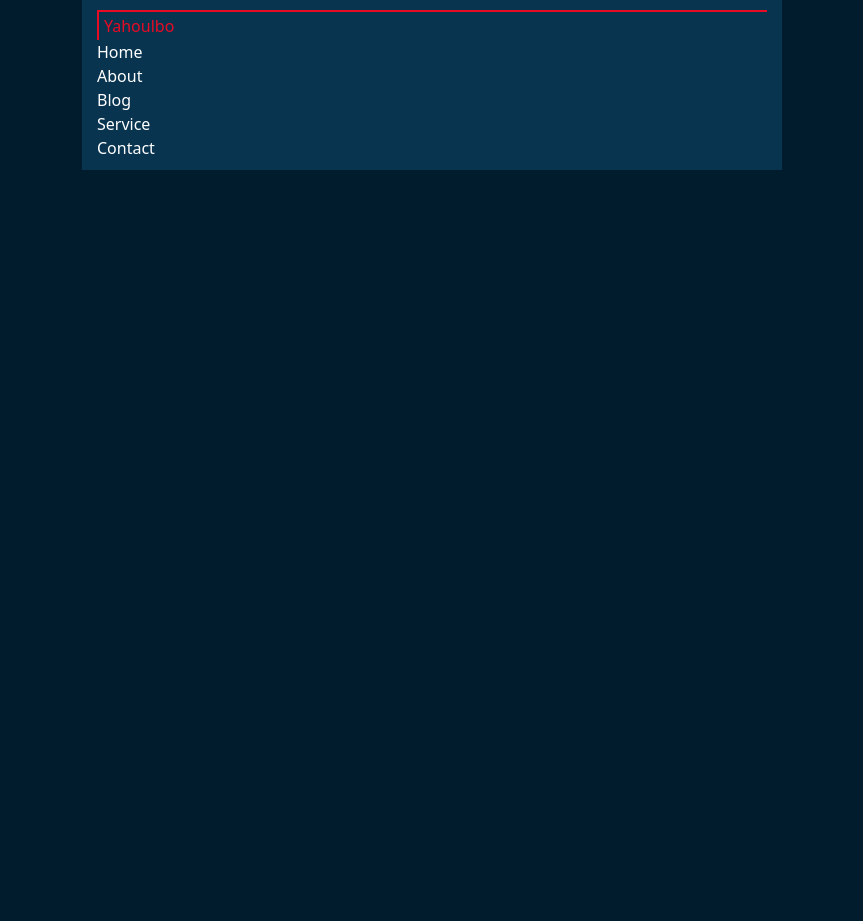
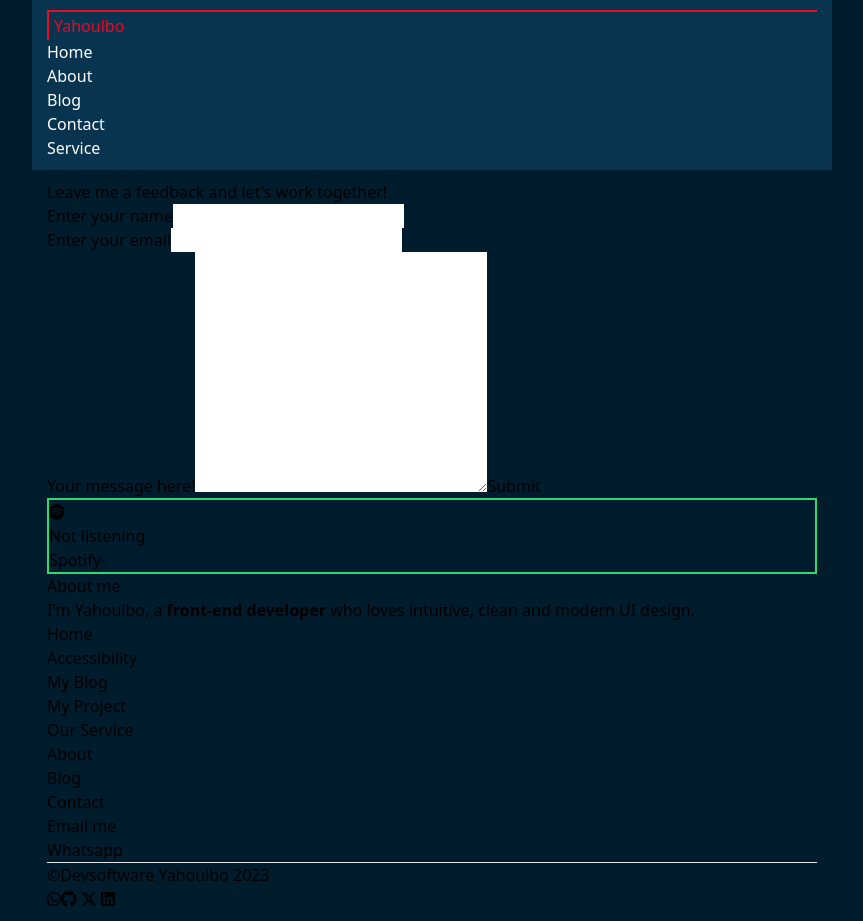
Before and after one commit to Kal1be/yahoulbo-portfolio, a React (Vite) app: page /yahoulbo-porfolio/contact in a window 1280 px wide. Shown: the whole page, without its empty margins (208-1071 px from the left). Before the commit the page ends 800 px from the top, so only its background shows below. Built offline with nearby package versions, Linux system fonts and the light colour scheme; a web font is replaced by a local one.

Commit message:
commit for updating some route

```diff
--- a/src/App.jsx
+++ b/src/App.jsx
@@ -1,9 +1,14 @@
 // import Test from './Test';
 import Home from './Home';
+import About from './about/About';
 import './app.scss'
 import Navbar from './navbar/Navbar';
 import {useState,useEffect} from "react"
 import { BrowserRouter,Routes,Route } from 'react-router-dom';
+import Footer from './footer/Footer';
+import Contact from './contact/Contact';
+import Blog from './blog/Blog';
+import Service from './service/Service';
 
 const App = () => {
   const [isloaded,setIsloaded]=useState(false);
@@ -26,8 +31,11 @@ const App = () => {
       <Navbar/>
    <Routes>
   <Route path='/yahoulbo-portfolio/' base element={<Home/>}/>
+  <Route path='/yahoulbo-portfolio/about' element={<About/>}/>
+  <Route path='/yahoulbo-porfolio/contact' element={<Contact/>}/>
+  <Route path='/yahoulbo-porfolio/blog' element={<Blog/>}/>
+  <Route path='/yahoulbo-porfolio/service' element={<Service/>}/>
    </Routes>
-
    </BrowserRouter>
   )
 };
--- a/src/Home.jsx
+++ b/src/Home.jsx
@@ -15,8 +15,8 @@ function Home() {
     <Body1/>
   </div>
   <Build/>
+  <Scroll/>
   <Footer/>
-  <Scroll/>
    </div>
     </div>
   )
--- /dev/null
+++ b/src/about/About.tsx
@@ -0,0 +1,28 @@
+import React from 'react'
+import Footer from '../footer/Footer'
+
+function About() {
+  return (
+    <div className='wrap mt-24 text-white'>
+        <h2 className='md:text-2xl font-extrabold my-2 opacity-55 text-xl '>About my-Self
+        </h2>
+        <div className='my-2 text-xl'>
+            <p>Hello my name is <span className='text-[#e80b24]'>Yahoulbo Felix</span>,i'm a software developer,student,self motivator,programmer.</p>
+            <br />
+            <p>As i say,i'm a hard-worker and my ability to learn fast help me alot for entirely my life.</p>
+        </div>
+        <div className='text-xl my-4'>
+            <h3 className='text-xl font-bold opacity-75 text-[#e80b24]'>Some of my project</h3>
+            <p>As a developper,i'm working right now in Telesoftas Company and the way this company going
+                 excite me to bring the skills and expertise i have gained to put to the way!</p>
+        </div>
+        <h3 className='text-2xl opacity-75 mt-4 mb-3'>Download my CV here!</h3>
+        <button className='bg-[#0e4465a0] border rounded-xl py-2 px-3 my-2'>Download CV</button>
+    <div className='mt-4'>
+    <Footer/>
+    </div>
+    </div>
+  )
+}
+
+export default About
--- /dev/null
+++ b/src/blog/Blog.tsx
@@ -0,0 +1,11 @@
+import React from 'react'
+
+function Blog() {
+  return (
+    <div className='wrap mt-24'>
+        <h3>kalibe felix some blog and so awesome blog for programing</h3>
+    </div>
+  )
+}
+
+export default Blog
--- a/src/component/Body.jsx
+++ b/src/component/Body.jsx
@@ -10,7 +10,7 @@ whileInView={{opacity:1,y:0}}>
     <h2 className="font-bold text-3xl text-white my-1">Yahoulbo</h2>
     <p className="text-xl font-medium text-gray-500">Solo developper kinda student</p>
     <p className="lg:pe-12 text-gray-500 text-xl my-3 font-medium">Learning about web and trying to help out other devs in the process.
-     I love open source and writing about tech occasionally.
+     I love open source and writing about tech is one of my best passion.
 </p>
 </motion.div>
   <div>
--- /dev/null
+++ b/src/contact/Contact.tsx
@@ -0,0 +1,35 @@
+import React from 'react'
+import Footer from '../footer/Footer'
+
+function Contact() {
+    const handleSubmit=()=>{
+
+    }
+  return (
+    <div className='wrap mt-24'>
+        <h3 className='md:text-2xl text-xl font-bold text-white opacity-75'>Leave me a feedback and let's work together!</h3>
+        <form onSubmit={handleSubmit}>
+            <div className='w-full md:flex gap-12 text-white my-6 '>
+                <div className='md:w-[360px]'>
+                    <label className='block py-2 text-xl' htmlFor="">Enter your name</label>
+                    <input type="text" className='w-full py-2 bg-[#0e4465a0] outline-none ' />
+                </div>
+
+                <div className='md:w-[360px]'>
+                    <label className='block py-2 text-xl' htmlFor="email">Enter your email</label>
+                    <input type="email" className='w-full py-2 bg-[#0e4465a0] outline-none' />
+                </div>
+            </div>
+            <label htmlFor="" className='text-xl text-white'>Your message here!</label>
+            <textarea className="w-full text-white bg-[#0e4465a0] my-4 outline-none" name="" id="" cols={30} rows={10}></textarea>
+            <button className='text-center bg-white text-black w-full py-2 rounded-xl '>Submit</button>
+        </form>
+
+     <div className='mt-4'>
+     <Footer/>
+     </div>
+    </div>
+  )
+}
+
+export default Contact
--- a/src/footer/Footer.jsx
+++ b/src/footer/Footer.jsx
@@ -1,5 +1,6 @@
 import { faGithub, faLinkedin, faSpotify, faWhatsapp, faXTwitter } from "@fortawesome/free-brands-svg-icons"
 import { FontAwesomeIcon } from "@fortawesome/react-fontawesome"
+import { Link } from "react-router-dom"
 function Footer() {
   const date = new Date().getFullYear()
   return (
@@ -36,12 +37,12 @@ function Footer() {
     </div>
     <hr/>
     <div className="flex justify-between items-center my-6 text-white">
-        <p>&copy;Devsoftware <span>Yahoulbo</span> {date}</p>
-        <div className="w-32 flex justify-between text-xl">
-            <FontAwesomeIcon icon={faWhatsapp}/>
-            <FontAwesomeIcon icon={faGithub}/>
-            <FontAwesomeIcon icon={faXTwitter}/>
-            <FontAwesomeIcon icon={faLinkedin}/>
+        <p>&copy;Devsoftware <span className="text-[#e80b24]">Yahoulbo</span> {date}</p>
+        <div className="flex gap-3 justify-between text-xl">
+          <Link>  <FontAwesomeIcon icon={faWhatsapp}/></Link>
+            <Link to="https://github.com/kal1be"><FontAwesomeIcon icon={faGithub}/></Link>
+           <Link> <FontAwesomeIcon icon={faXTwitter}/></Link>
+          <Link>  <FontAwesomeIcon icon={faLinkedin}/></Link>
         </div>
     </div>
 
--- a/src/navbar/Navbar.jsx
+++ b/src/navbar/Navbar.jsx
@@ -6,21 +6,30 @@ import { Link } from "react-router-dom"
 function Navbar() {
   const [open,setOpen]=useState(false)
   return (
-   <div className="fixed z-50 top-3 shadow-xl">
+   <div className="flex justify-center">
+    <div className="fixed z-50 top-3 shadow-xl">
      <div className="wrapper flex justify-between items-center rounded-2xl">
       <div className="">
         <h2 className=" font-bold text-xl" id="felix">Yahoulbo</h2>
       </div>
       <div>
-        <ul className="md:flex justify-between text-xl" id={open?"open":"close"}>
+        <ul className="md:flex gap-8 justify-between text-xl" id={open?"open":"close"}>
         <FontAwesomeIcon icon={faClose} className="absolute right-4 bg-white p-2 text-[#0e4465]" onClick={()=>{
           setOpen(!open)
         }} id="toclo"/>
-            <li  className="mx-3" onClick={()=>setOpen(!open)}><Link to="/yahoulbo-portfolio/">Home</Link></li>
-            <li  className="mx-3">About <FontAwesomeIcon icon={faChevronRight} className="text-sm" id="icon-none"/></li>
-            <li  className="mx-3">Blog <FontAwesomeIcon icon={faChevronRight} className="text-sm" id="icon-none"/></li>
-            <li  className="mx-3">Service<FontAwesomeIcon icon={faChevronRight} className="text-sm" id="icon-none"/></li>
-            <li  className="mx-3">Contact<FontAwesomeIcon icon={faChevronRight} className="text-sm" id="icon-none"/></li>
+            <li  className="" onClick={()=>setOpen(!open)}><Link to="/yahoulbo-portfolio/">Home</Link></li>
+            <li  className="" onClick={()=>{
+              setOpen(!open)
+            }}><Link to="/yahoulbo-portfolio/about">About</Link> <FontAwesomeIcon icon={faChevronRight} className="text-sm" id="icon-none"/></li>
+            <li  className="" onClick={()=>{
+              setOpen(!open)
+            }}><Link to="/yahoulbo-porfolio/blog">Blog </Link><FontAwesomeIcon icon={faChevronRight} className="text-sm" id="icon-none"/></li>
+            <li  className="" onClick={()=>{
+              setOpen(!open)
+            }}><Link to="/yahoulbo-porfolio/contact">Contact</Link><FontAwesomeIcon icon={faChevronRight} className="text-sm" id="icon-none"/></li>
+            <li  className="" onClick={()=>{
+              setOpen(!open)
+            }}><Link to="/yahoulbo-porfolio/service">Service</Link><FontAwesomeIcon icon={faChevronRight} className="text-sm" id="icon-none"/></li>
 
         </ul>
         <h4 className="my-btn text-2xl" onClick={()=>{
@@ -29,6 +38,7 @@ function Navbar() {
       </div>
     </div>
    </div>
+   </div>
   )
 }
 
--- a/src/navbar/navbar.scss
+++ b/src/navbar/navbar.scss
@@ -1,11 +1,11 @@
 .wrapper{
-    width: 700px;
+    width: 800px;
     background-color:#0e4465a0 ;
     padding: 10px 15px;
     color: white;
 }
 .wrap{
-    width: 700px;
+    width: 800px;
     padding: 10px 15px;
 }
 
--- /dev/null
+++ b/src/service/Service.tsx
@@ -0,0 +1,11 @@
+import React from 'react'
+
+function Service() {
+  return (
+    <div className='wrap mt-24'>
+      <h3>kalibe felix</h3>
+    </div>
+  )
+}
+
+export default Service
```
Also changed, not shown: src/component/Build.jsx (+14 -8 lines).
